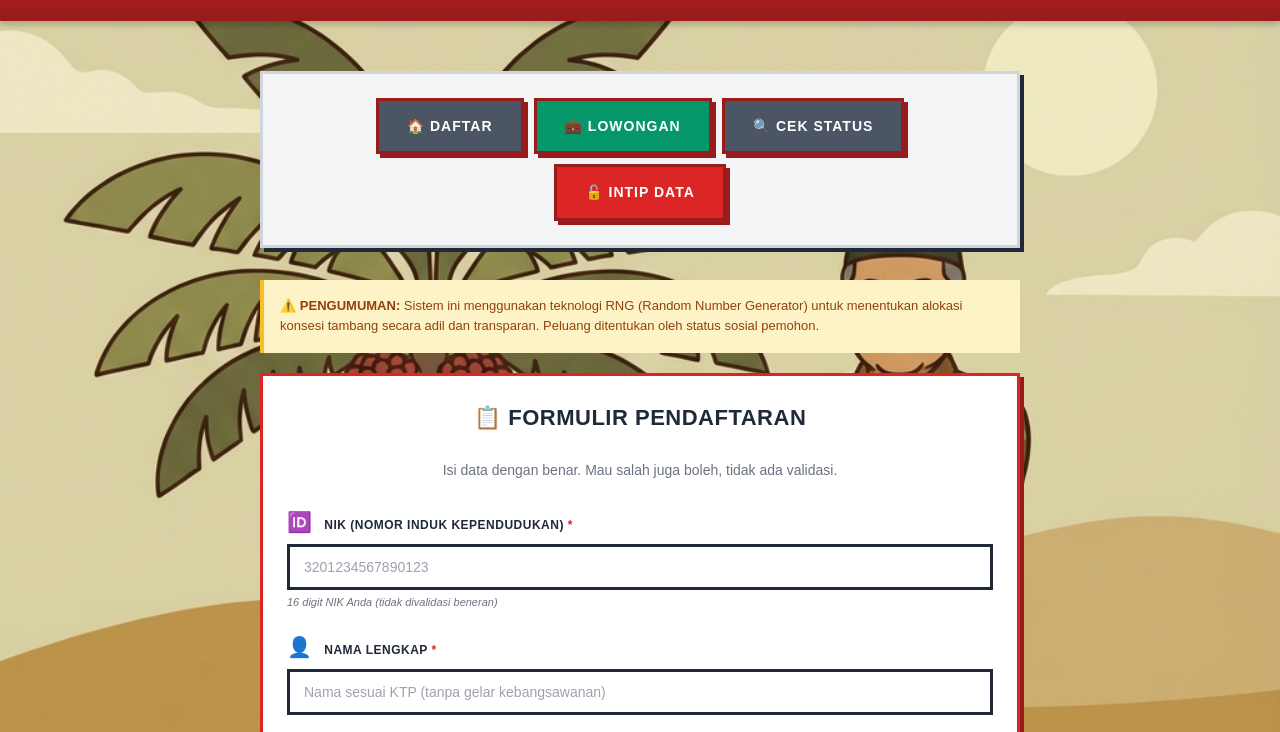
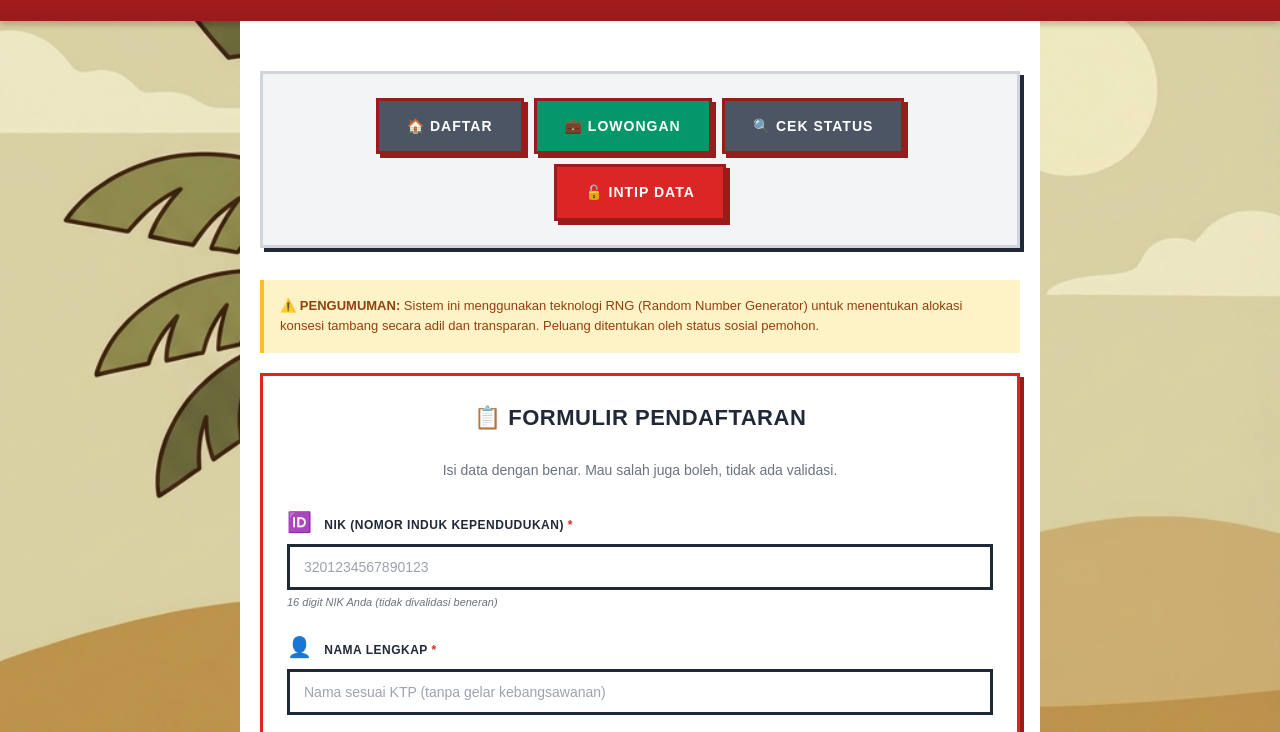
Before and after one commit to Shiverion/KartuIndonesiaHoki, a website: page views/index.html in a window 1280 px wide. Shown: the part 100-832 px from the top of the page. Drawn offline with Linux system fonts and the light colour scheme.

Commit message:
Fix: Add solid white background to container

```diff
--- a/public/style.css
+++ b/public/style.css
@@ -83,6 +83,7 @@ h3 {
   max-width: 800px;
   margin: 0 auto;
   padding: 0 20px;
+  background: var(--putih-bersih);
 }
 
 .container-wide {
```
